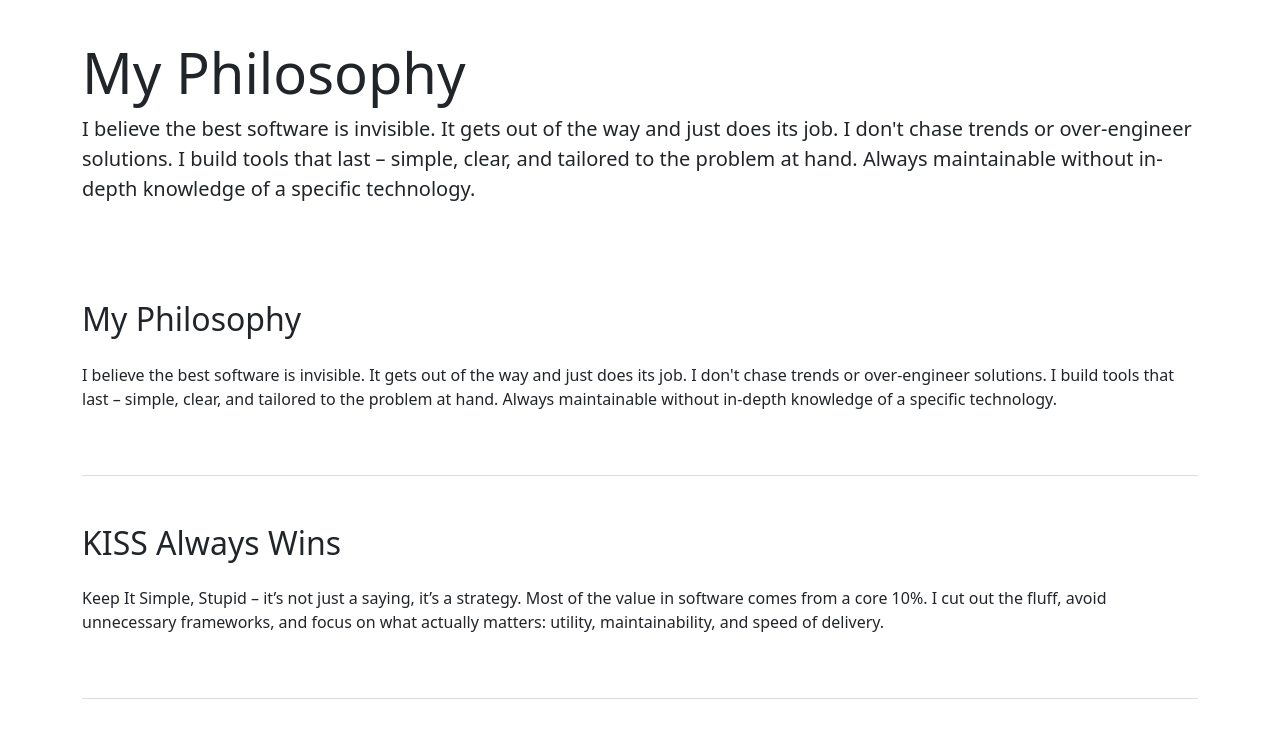
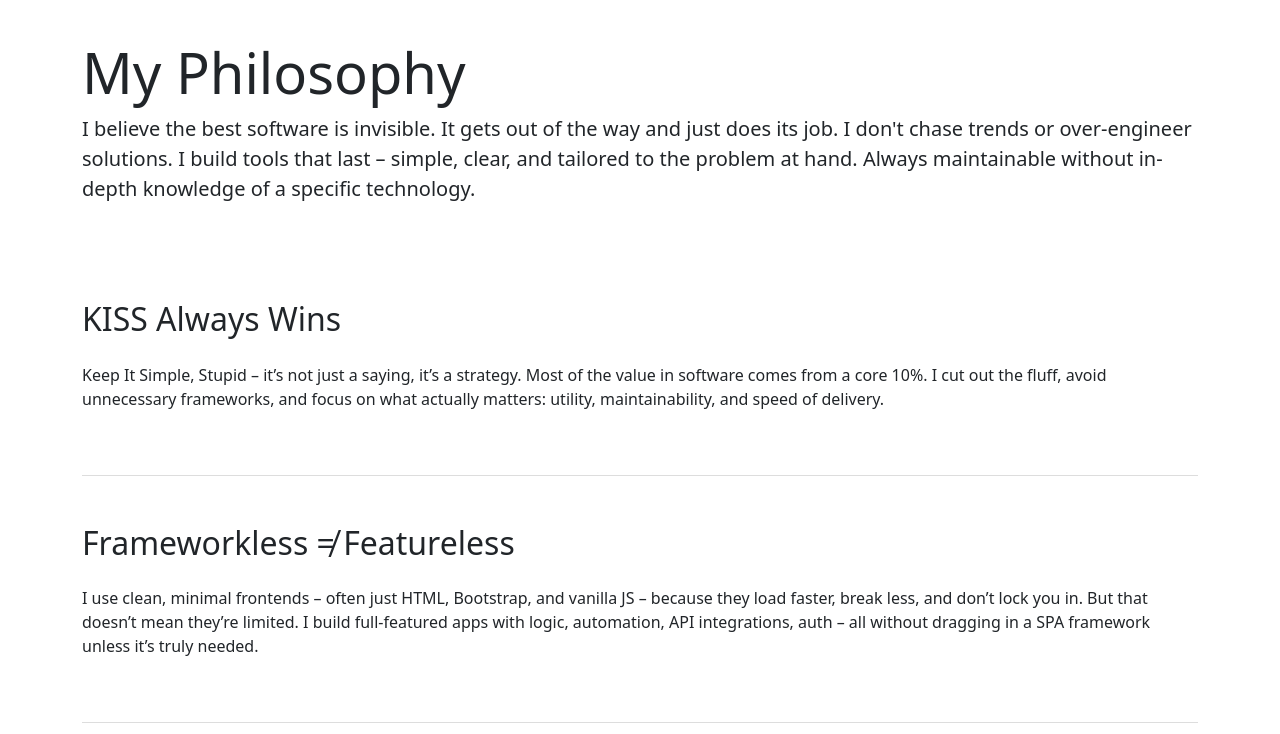
Before and after one commit to jnnuu/jnnuu.github.io, a plain HTML site: page philosophy.html in a window 1280 px wide. Shown: the part 66-800 px from the top of the page. Drawn offline with nearby package versions, Linux system fonts and the light colour scheme.

Commit message:
remove redundant section

```diff
--- a/philosophy.html
+++ b/philosophy.html
@@ -57,13 +57,6 @@
                 problem
                 at hand. Always maintainable without in-depth knowledge of a specific technology.</p>
         </header>
-        <section class="section">
-            <h2>My Philosophy</h2>
-            <p>I believe the best software is invisible. It gets out of the way and just does its job. I don't chase
-                trends or over-engineer solutions. I build tools that last &ndash; simple, clear, and tailored to the
-                problem
-                at hand. Always maintainable without in-depth knowledge of a specific technology.</p>
-        </section>
 
         <section class="section">
             <h2>KISS Always Wins</h2>
```
